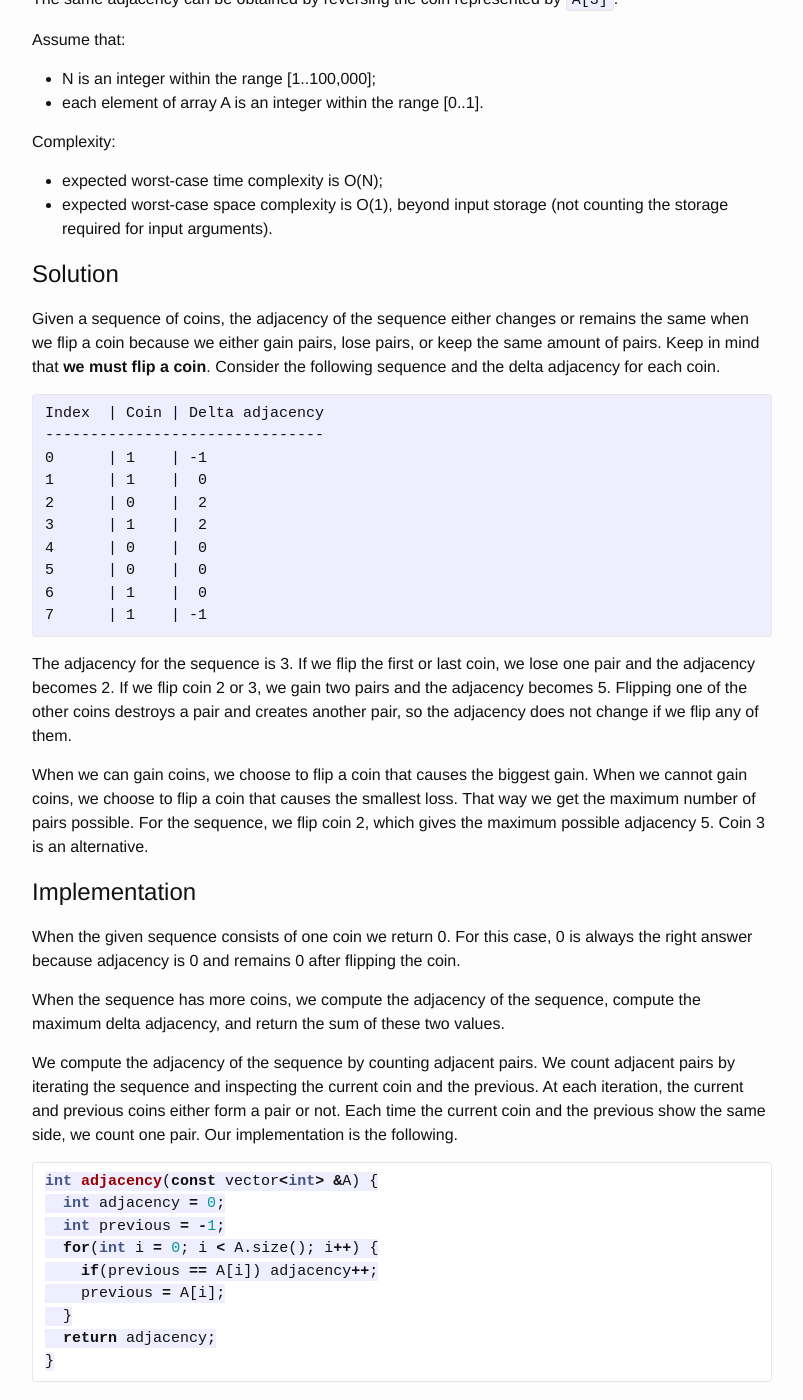
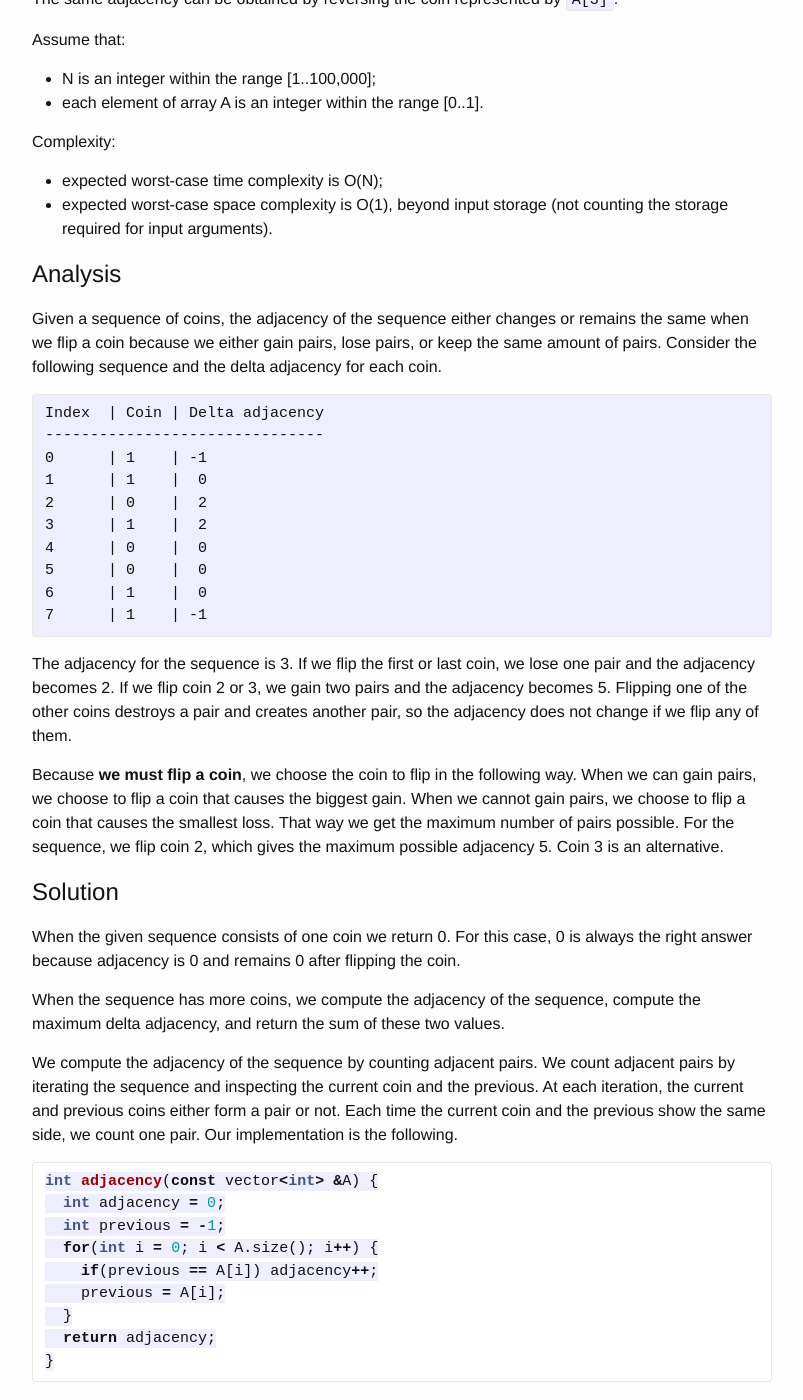
Before and after one commit to mrrusof/mrrusof.github.io, a Jekyll site: the page built from _posts/2016-02-14-adjacent-coins.markdown, in a window 1280 px wide and 1400 px high, scrolled down 1116 px. Shown: the whole window, without its empty margins (238-1041 px from the left). Built offline with Jekyll 4.4.1, drawn with Linux system fonts in a browser that asks for light colours; comment, search, counter and statistics services are not loaded.

Commit message:
Revisit adjacent coins.

````diff
--- a/_posts/2016-02-14-adjacent-coins.markdown
+++ b/_posts/2016-02-14-adjacent-coins.markdown
@@ -73,13 +73,12 @@ Complexity:
 - expected worst-case space complexity is O(1), beyond input storage
   (not counting the storage required for input arguments).
 
-# Solution
+# Analysis
 
 Given a sequence of coins, the adjacency of the sequence either
 changes or remains the same when we flip a coin because we either gain
-pairs, lose pairs, or keep the same amount of pairs.  Keep in mind
-that **we must flip a coin**.  Consider the following sequence and the
-delta adjacency for each coin.
+pairs, lose pairs, or keep the same amount of pairs.  Consider the
+following sequence and the delta adjacency for each coin.
 
 ```asciidoc
 Index  | Coin | Delta adjacency
@@ -100,13 +99,14 @@ coin 2 or 3, we gain two pairs and the adjacency becomes 5.
 Flipping one of the other coins destroys a pair and creates another
 pair, so the adjacency does not change if we flip any of them.
 
-When we can gain coins, we choose to flip a coin that causes the
-biggest gain.  When we cannot gain coins, we choose to flip a coin
-that causes the smallest loss. That way we get the maximum number of
-pairs possible.  For the sequence, we flip coin 2, which gives the
-maximum possible adjacency 5.  Coin 3 is an alternative.
+Because **we must flip a coin**, we choose the coin to flip in the
+following way.  When we can gain pairs, we choose to flip a coin that
+causes the biggest gain.  When we cannot gain pairs, we choose to flip
+a coin that causes the smallest loss. That way we get the maximum
+number of pairs possible.  For the sequence, we flip coin 2, which
+gives the maximum possible adjacency 5.  Coin 3 is an alternative.
 
-# Implementation
+# Solution
 
 When the given sequence consists of one coin we return 0.  For this
 case, 0 is always the right answer because adjacency is 0 and remains 0
````
